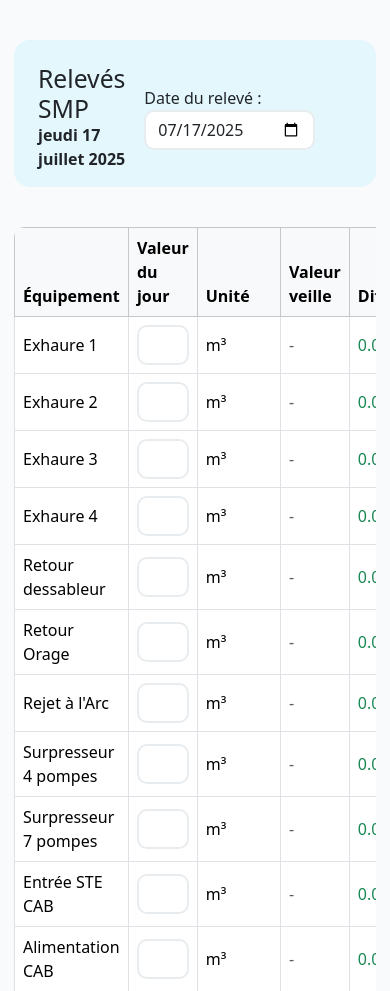
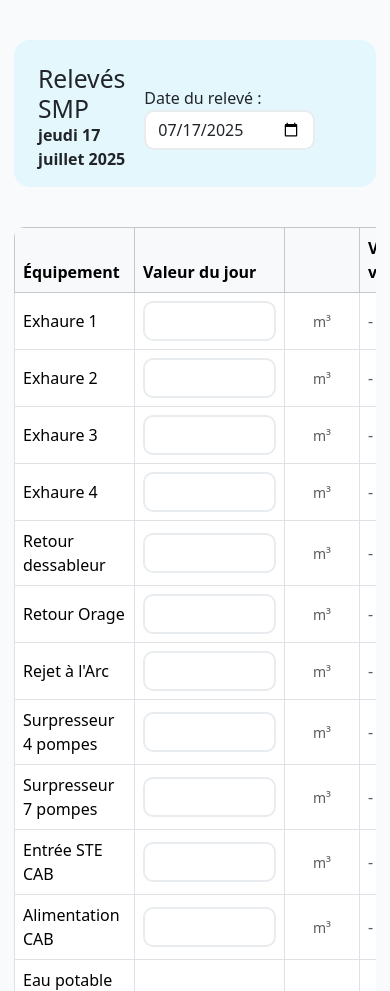
Before and after one commit to JBDLC/ste-app, a Flask app: page /releve/1 in a window 390 px wide. Shown: the part 70-1061 px from the top of the page. Run offline with Flask 3, Linux system fonts and the light colour scheme; a user stored in the database is signed in; data comes from the database, SQL or seed files in the repository; data that the repository does not hold is empty; some libraries are stand-ins or nearby versions.

Commit message:
Add files via upload

```diff
--- a/templates/base.html
+++ b/templates/base.html
@@ -181,6 +181,53 @@
             object-fit: contain;
             filter: brightness(0) invert(1); /* logo blanc */
         }
+
+        /* Optimisation des colonnes pour les relevés */
+        .col-equipement {
+            width: 25%;
+            min-width: 150px;
+        }
+        .col-valeur-jour {
+            width: 35%;
+            min-width: 200px;
+        }
+        .col-unite {
+            width: 8%;
+            min-width: 60px;
+            text-align: center;
+        }
+        .col-valeur-veille {
+            width: 16%;
+            min-width: 120px;
+        }
+        .col-difference {
+            width: 16%;
+            min-width: 120px;
+        }
+
+        /* Responsive pour les colonnes */
+        @media (max-width: 768px) {
+            .col-equipement {
+                width: 30%;
+                min-width: 120px;
+            }
+            .col-valeur-jour {
+                width: 40%;
+                min-width: 150px;
+            }
+            .col-unite {
+                width: 10%;
+                min-width: 50px;
+            }
+            .col-valeur-veille {
+                width: 10%;
+                min-width: 80px;
+            }
+            .col-difference {
+                width: 10%;
+                min-width: 80px;
+            }
+        }
     </style>
 
     {% block extra_css %}{% endblock %}
--- a/templates/releve_smp.html
+++ b/templates/releve_smp.html
@@ -22,11 +22,11 @@
             <table class="table table-bordered align-middle mt-3">
                 <thead class="table-light">
                     <tr>
-                        <th>Équipement</th>
-                        <th>Valeur du jour</th>
-                        <th>Unité</th>
-                        <th>Valeur veille</th>
-                        <th>Différence</th>
+                        <th class="col-equipement">Équipement</th>
+                        <th class="col-valeur-jour">Valeur du jour</th>
+                        <th class="col-unite"></th>
+                        <th class="col-valeur-veille">Valeur veille</th>
+                        <th class="col-difference">Différence</th>
                     </tr>
                 </thead>
                 <tbody>
@@ -91,7 +91,7 @@ function genererTableauReleves(typesReleve) {
                        data-type-id="${tr.id}"
                        ${isHebdomadaire ? `id="${tr.nom.replace(/ /g, '')}"` : ''}>
             </td>
-            <td>${tr.unite}</td>
+            <td class="text-center"><small class="text-muted">${tr.unite}</small></td>
             <td><span class="valeur-veille text-muted" data-nom="${tr.nom}">-</span></td>
             <td><span class="difference text-muted" data-nom="${tr.nom}">-</span></td>
         `;
```
Also changed, not shown: templates/releve_lpz.html (+6 -6 lines).
